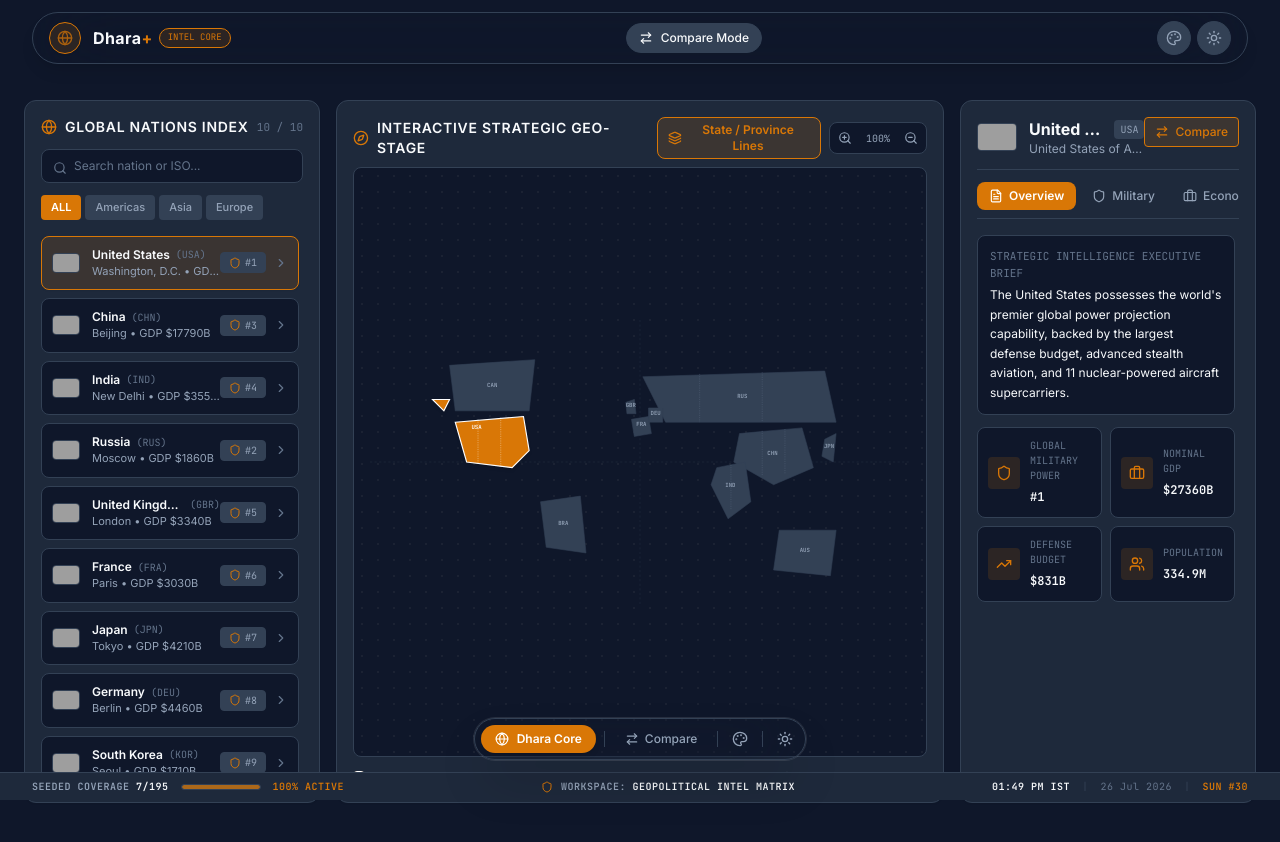
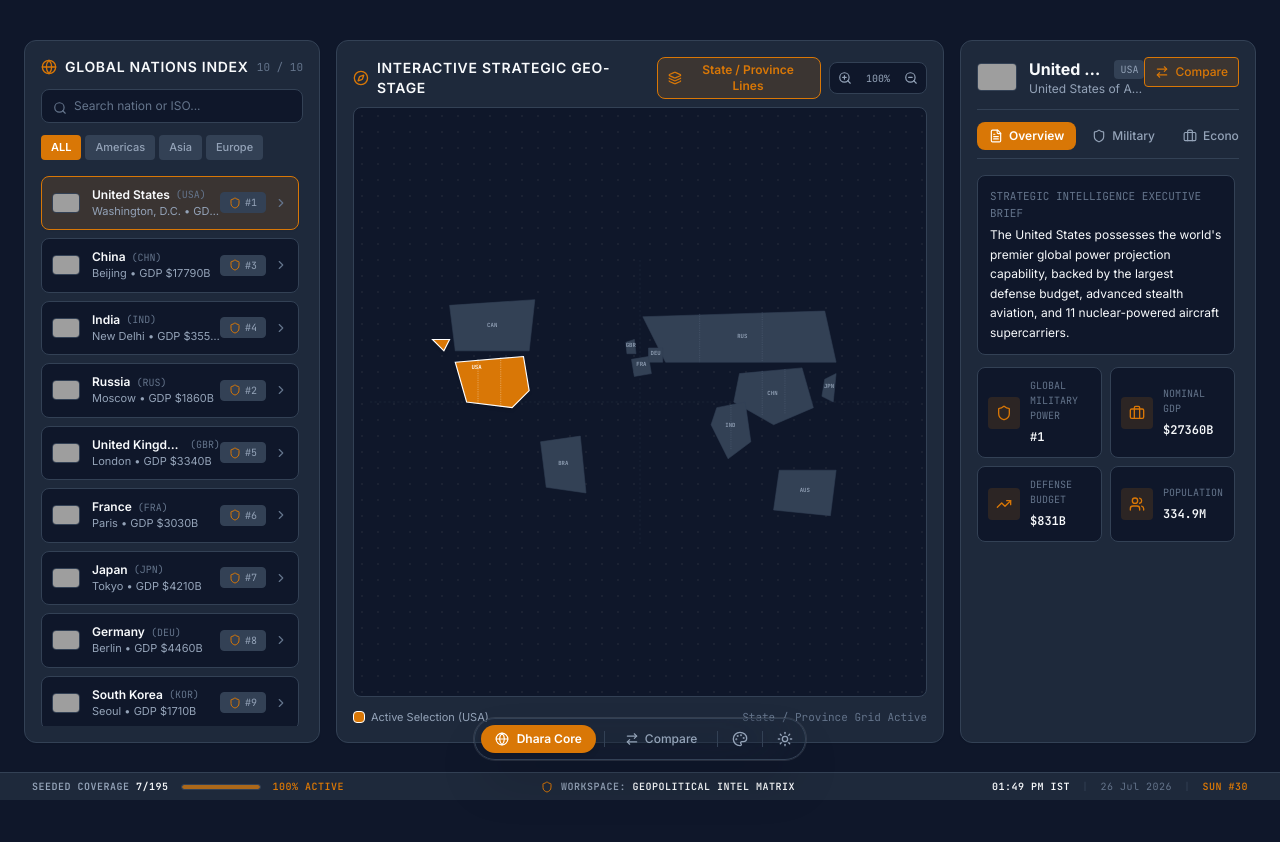
Before and after one commit to ishankumax/Dhara, a Next.js app: page / in a window 1280 px wide. Shown: the top 842 px of the page. Built offline with nearby package versions, Linux system fonts and the light colour scheme; grey boxes are pictures that could not be loaded.

Commit message:
refactor(ui): remove top Header navbar and rely exclusively on floating bottom pill navbar

```diff
--- a/app/page.tsx
+++ b/app/page.tsx
@@ -2,7 +2,6 @@
 
 import React, { useState, useEffect, Suspense } from 'react';
 import { useSearchParams, useRouter } from 'next/navigation';
-import { Header } from '@/components/layout/Header';
 import { BottomNavbar } from '@/components/layout/BottomNavbar';
 import { CountrySelector } from '@/components/selectors/CountrySelector';
 import { VectorMapStage } from '@/components/map/VectorMapStage';
@@ -92,13 +91,7 @@ function DharaDashboardContent() {
   }
 
   return (
-    <div className="min-h-screen flex flex-col bg-[var(--bg-primary)] transition-colors pb-20">
-      <Header
-        activeCountryId={activeCountryId}
-        compareCountryId={compareCountryId}
-        onToggleCompareMode={handleToggleCompareMode}
-      />
-
+    <div className="min-h-screen flex flex-col bg-[var(--bg-primary)] transition-colors pb-20 pt-4">
       <main className="flex-1 max-w-[1600px] w-full mx-auto p-4 lg:p-6">
         {compareCountryId && activeProfile && compareProfile ? (
           /* Mode 1: 4:4 Grid Split Comparison View */
```
